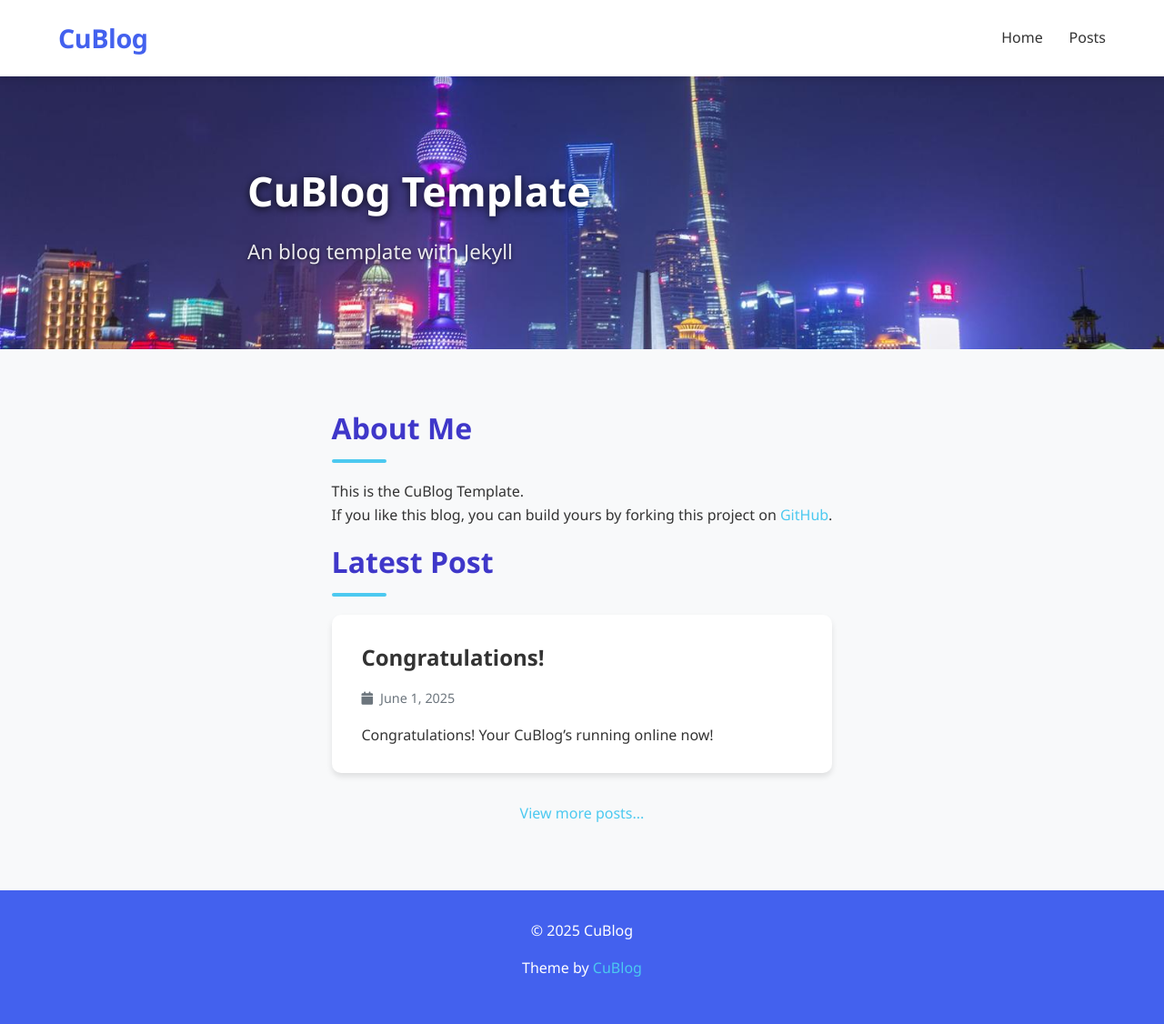
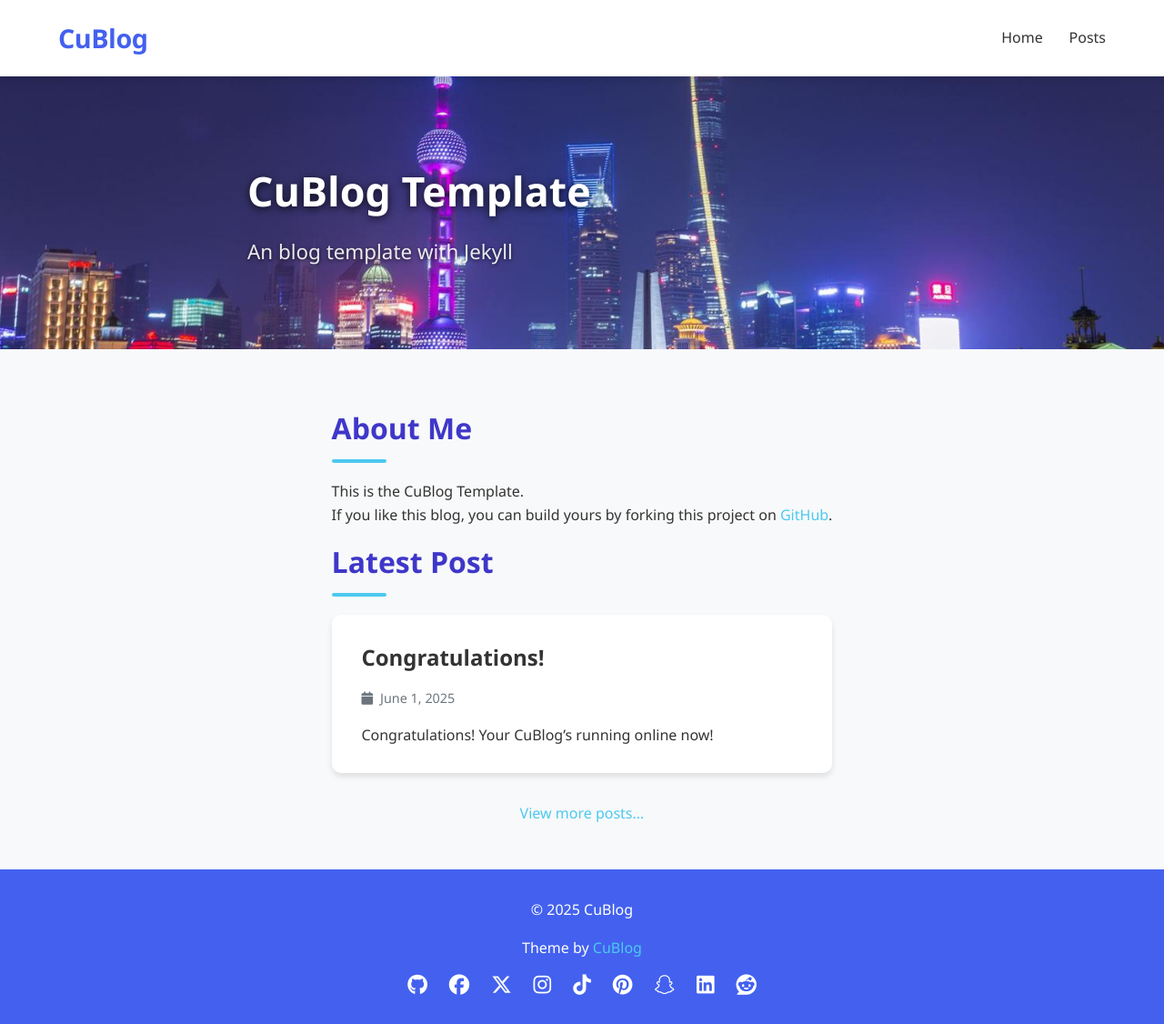
Before and after one commit to CuBlog/cublog-dev, a Jekyll site: the page built from index.html, in a window 1280 px wide and 1126 px high. Shown: the whole window at 91% size. Built offline with Jekyll 4.4.1, drawn with Linux system fonts in a browser that asks for light colours.

Commit message:
Update social-links.html

```diff
--- a/_includes/social-links.html
+++ b/_includes/social-links.html
@@ -1,29 +1,29 @@
 <div class="social-links">
-    {% if site.github_username %}
-    <a href="https://www.github.com/{{ site.github_username }}" class="fab fa-github"></a>
+    {% if site.username.github %}
+    <a href="https://www.github.com/{{ site.username.github }}" class="fab fa-github"></a>
     {% endif %}
-    {% if site.facebook_username %}
-    <a href="https://www.facebook.com/{{ site.facebook_username }}" class="fab fa-facebook"></a>
+    {% if site.username.facebook %}
+    <a href="https://www.facebook.com/{{ site.username.facebook }}" class="fab fa-facebook"></a>
     {% endif %}
-    {% if site.x_username %}
-    <a href="https://www.x.com/{{ site.x_username }}" class="fab fa-x-twitter"></a>
+    {% if site.username.x %}
+    <a href="https://www.x.com/{{ site.username.x }}" class="fab fa-x-twitter"></a>
     {% endif %}
-    {% if site.instagram_username %}
-    <a href="https://www.instagram.com/{{ site.instagram_username }}" class="fab fa-instagram"></a>
+    {% if site.username.instagram %}
+    <a href="https://www.instagram.com/{{ site.username.instagram }}" class="fab fa-instagram"></a>
     {% endif %}
-    {% if site.tiktok_username %}
-    <a href="https://www.tiktok.com/@{{ site.instagram_username }}" class="fab fa-tiktok"></a>
+    {% if site.username.tiktok %}
+    <a href="https://www.tiktok.com/@{{ site.username.instagram }}" class="fab fa-tiktok"></a>
     {% endif %}
-    {% if site.pinterest_username %}
-    <a href="https://www.pinterest.com/{{ site.pinterest_username }}" class="fab fa-pinterest"></a>
+    {% if site.username.pinterest %}
+    <a href="https://www.pinterest.com/{{ site.username.pinterest }}" class="fab fa-pinterest"></a>
     {% endif %}
-    {% if site.snapchat_username %}
-    <a href="https://www.snapchat.com/@{{ site.snapchat_username }}" class="fab fa-snapchat"></a>
+    {% if site.username.snapchat %}
+    <a href="https://www.snapchat.com/@{{ site.username.snapchat }}" class="fab fa-snapchat"></a>
     {% endif %}
-    {% if site.linkedin_username %}
-    <a href="https://www.linkedin.com/in/{{ site.linkedin_username }}" class="fab fa-linkedin"></a>
+    {% if site.username.linkedin %}
+    <a href="https://www.linkedin.com/in/{{ site.username.linkedin }}" class="fab fa-linkedin"></a>
     {% endif %}
-    {% if site.reddit_username %}
-    <a href="https://www.reddit.com/r/{{ site.reddit_username }}" class="fab fa-reddit"></a>
+    {% if site.username.reddit %}
+    <a href="https://www.reddit.com/r/{{ site.username.reddit }}" class="fab fa-reddit"></a>
     {% endif %}
 </div>
```
